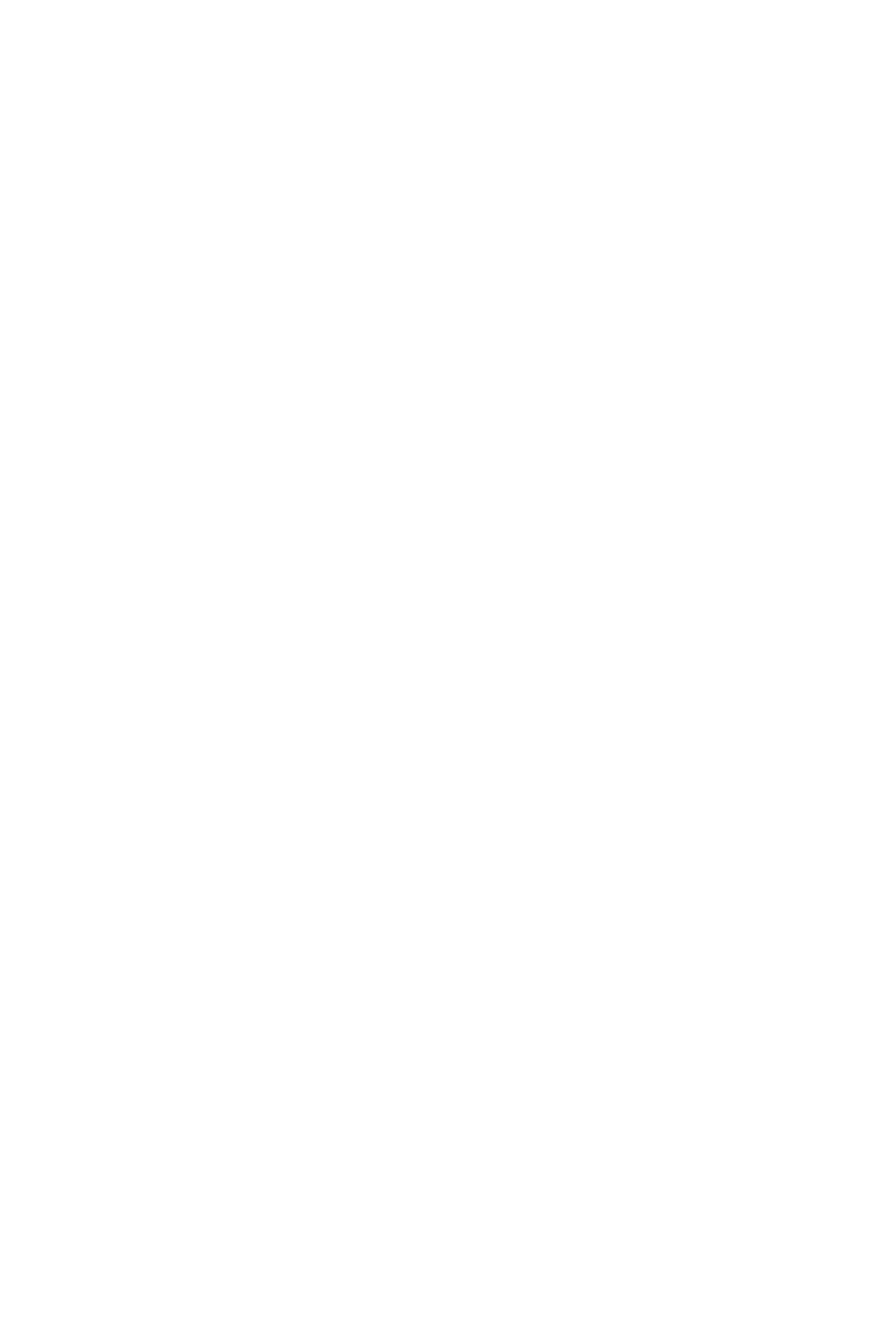
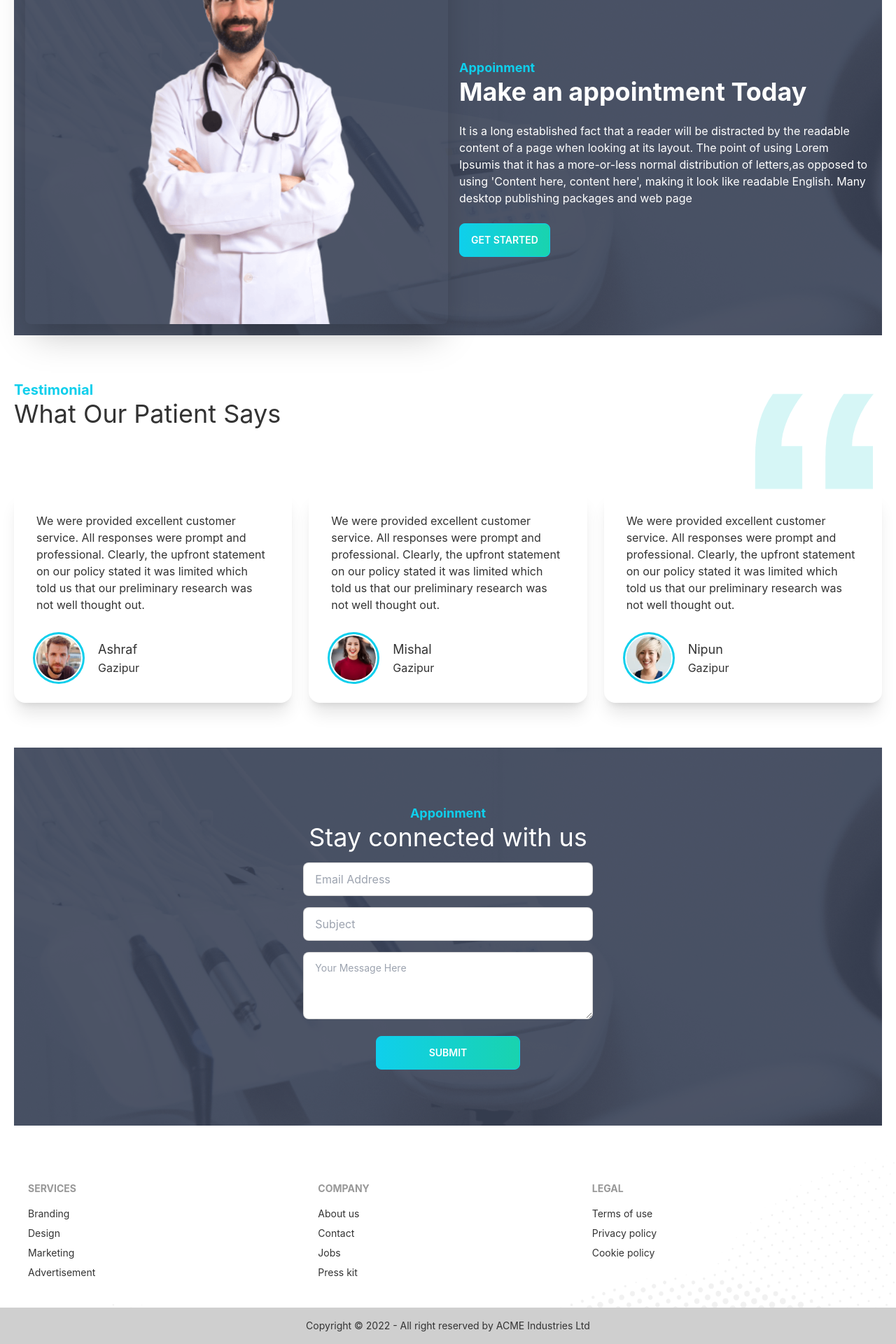
Before and after one commit to ASHRAF1925/Doctors-Portal, a React (Create React App) app: page / in a window 1280 px wide. Shown: the part 1801-3721 px from the top of the page at 70% size. Before the commit the page ends 1668 px from the top, so only its background shows below. Built offline with nearby package versions, Linux system fonts and the light colour scheme.

Commit message:
home page done

```diff
--- /dev/null
+++ b/src/Components/PrimaryButton/PrimaryButton.js
@@ -0,0 +1,9 @@
+import React from 'react';
+
+const PrimaryButton = ({children}) => {
+    return (
+        <button className="btn btn-primary bg-gradient-to-r from-primary to-secondary text-white">{children}</button>
+    );
+};
+
+export default PrimaryButton;
--- /dev/null
+++ b/src/Pages/Home/Home/ConnectUs/ConnectUs.js
@@ -0,0 +1,49 @@
+import React from "react";
+import backgroundImage from "../../../../assets/images/appointment.png";
+import PrimaryButton from "../../../../Components/PrimaryButton/PrimaryButton";
+
+const ConnectUs = () => {
+  return (
+    <section
+      className="py-20"
+      style={{
+        backgroundImage: `url(${backgroundImage})`,
+      }}
+    >
+      <h4 className="text-lg text-primary font-bold text-center">Appoinment</h4>
+      <p className="text-white text-4xl text-center">Stay connected with us</p>
+
+      <form className="w-1/3 mx-auto">
+        <div className="form-control ">
+          <label className="label"></label>
+          <input
+            type="text"
+            placeholder="Email Address"
+            className="input input-bordered"
+          />
+        </div>
+        <div className="form-control ">
+          <label className="label"></label>
+          <input
+            type="text"
+            placeholder="Subject"
+            className="input input-bordered"
+          />
+        </div>
+        <div className="form-control ">
+        <label className="label"></label>
+          <textarea
+            className="textarea textarea-bordered h-24"
+            placeholder="Your Message Here"
+          ></textarea>
+        </div>
+
+        <div className="form-control mt-6 w-1/2 mx-auto">
+          <PrimaryButton >Submit</PrimaryButton>
+        </div>
+      </form>
+    </section>
+  );
+};
+
+export default ConnectUs;
--- a/src/Pages/Home/Home/Home.js
+++ b/src/Pages/Home/Home/Home.js
@@ -4,6 +4,9 @@ import ExceptionalSection from '../Exceptional/ExceptionalSection';
 
 import InfoCards from '../InfoCards/InfoCards';
 import Services from '../Services/Services';
+import Testimonial from '../Testimonial/Testimonial';
+import ConnectUs from './ConnectUs/ConnectUs';
+import MakeAppoinment from './MakeAppoinment/MakeAppoinment';
 
 
 const Home = () => {
@@ -13,6 +16,9 @@ const Home = () => {
             <InfoCards></InfoCards>
             <Services></Services>
             <ExceptionalSection></ExceptionalSection>
+            <MakeAppoinment></MakeAppoinment>
+            <Testimonial></Testimonial>
+            <ConnectUs></ConnectUs>
         </div>
     );
 };
--- /dev/null
+++ b/src/Pages/Home/Home/MakeAppoinment/MakeAppoinment.js
@@ -0,0 +1,37 @@
+import React from "react";
+import doctor from "../../../../assets/images/doctor.png";
+import appointment from "../../../../assets/images/appointment.png";
+import PrimaryButton from "../../../../Components/PrimaryButton/PrimaryButton";
+
+const MakeAppoinment = () => {
+  return (
+    <section className="mt-32 "
+    style={
+        {
+            background:`url(${appointment})`
+        }
+    }
+    >
+      <div className="hero">
+        <div className="hero-content flex-col lg:flex-row">
+          <img src={doctor} className="lg:w-1/2 hidden md:block rounded-lg shadow-2xl -mt-32" alt="" />
+          <div>
+            <h4 className="text-lg text-primary font-bold">Appoinment</h4>
+            <h1 className="text-4xl font-bold text-white">Make an appointment Today</h1>
+            <p className="py-6 text-white">
+              It is a long established fact that a reader will be distracted by
+              the readable content of a page when looking at its layout. The
+              point of using Lorem Ipsumis that it has a more-or-less normal
+              distribution of letters,as opposed to using 'Content here, content
+              here', making it look like readable English. Many desktop
+              publishing packages and web page
+            </p>
+           <PrimaryButton>Get Started</PrimaryButton>
+          </div>
+        </div>
+      </div>
+    </section>
+  );
+};
+
+export default MakeAppoinment;
--- /dev/null
+++ b/src/Pages/Home/Testimonial/Review/Review.js
@@ -0,0 +1,27 @@
+import React from "react";
+
+const Review = ({ review }) => {
+  const { name, comment, location, iamge } = review;
+  return (
+    <div>
+      <div className="card   shadow-xl">
+        <div className="card-body">
+          <p>{comment}</p>
+          <div className="flex items-center mt-6  ">
+            <div className="avatar mr-6">
+              <div className="w-16 rounded-full ring ring-primary ring-offset-base-100 ring-offset-2">
+                <img src={iamge} alt='' />
+              </div>
+            </div>
+            <div>
+                <h5 className="text-lg">{name}</h5>
+                <p>{location}</p>
+            </div>
+          </div>
+        </div>
+      </div>
+    </div>
+  );
+};
+
+export default Review;
--- /dev/null
+++ b/src/Pages/Home/Testimonial/Testimonial.js
@@ -0,0 +1,56 @@
+import React from "react";
+import icon from "../../../assets/icons/quote.svg";
+import people1 from "../../../assets/images/people1.png";
+import people2 from "../../../assets/images/people2.png";
+import people3 from "../../../assets/images/people3.png";
+import Review from "./Review/Review";
+
+const Testimonial = () => {
+  const reviews = [
+    {
+      _id: 1,
+      name: "Ashraf",
+      comment:
+        " We were provided excellent customer service. All responses were prompt and professional. Clearly, the upfront statement on our policy stated it was limited which told us that our preliminary research was not well thought out.",
+      location: "Gazipur",
+      iamge: people1,
+    },
+    {
+      _id: 2,
+      name: "Mishal",
+      comment:
+        " We were provided excellent customer service. All responses were prompt and professional. Clearly, the upfront statement on our policy stated it was limited which told us that our preliminary research was not well thought out.",
+      location: "Gazipur",
+      iamge: people2,
+    },
+    {
+      _id: 1,
+      name: "Nipun",
+      comment:
+        " We were provided excellent customer service. All responses were prompt and professional. Clearly, the upfront statement on our policy stated it was limited which told us that our preliminary research was not well thought out.",
+      location: "Gazipur",
+      iamge: people3,
+    },
+  ];
+
+  return (
+    <section className="my-16">
+      <div className="flex justify-between">
+        <div>
+          <h4 className="text-xl text-primary font-bold">Testimonial</h4>
+          <h2 className="text-4xl">What Our Patient Says</h2>
+        </div>
+        <figure>
+          <img className="w-24 lg:w-48" src={icon} alt="" />
+        </figure>
+      </div>
+      <div className="grid  gap-6 grid-cols-1 md:grid-cols-2 lg:grid-cols-3">
+        {reviews.map((review) => (
+          <Review key={review._id} review={review}></Review>
+        ))}
+      </div>
+    </section>
+  );
+};
+
+export default Testimonial;
--- a/src/Pages/Shared/Footer/Footer.js
+++ b/src/Pages/Shared/Footer/Footer.js
@@ -1,11 +1,43 @@
-import React from 'react';
+import React from "react";
+import { Link } from "react-router-dom";
+import image from '../../../assets/images/footer.png';
 
 const Footer = () => {
-    return (
-        <div>
-            <h1>Footer</h1>
-        </div>
-    );
+  return (
+<div>
+<footer style={{
+    background:`url(${image})`,
+    backgroundSize:'cover'
+}} className="footer p-10 mt-10">
+      <div>
+        <span className="footer-title">Services</span>
+        <Link to='/' className="link link-hover">Branding</Link>
+        <Link to='/' className="link link-hover">Design</Link>
+        <Link to='/' className="link link-hover">Marketing</Link>
+        <Link to='/' className="link link-hover">Advertisement</Link>
+
+      </div>
+      <div>
+        <span className="footer-title">Company</span>
+        <Link to='/' className="link link-hover">About us</Link>
+        <Link to='/' className="link link-hover">Contact</Link>
+        <Link to='/' className="link link-hover">Jobs</Link>
+        <Link to='/' className="link link-hover">Press kit</Link>
+      </div>
+      <div>
+        <span className="footer-title">Legal</span>
+        <Link to='/' className="link link-hover">Terms of use</Link>
+        <Link to='/' className="link link-hover">Privacy policy</Link>
+        <Link to='/' className="link link-hover">Cookie policy</Link>
+      </div>
+    </footer>
+    <footer className="footer footer-center p-4 bg-base-300 text-base-content">
+  <div>
+    <p>Copyright © 2022 - All right reserved by ACME Industries Ltd</p>
+  </div>
+</footer>
+</div>
+  );
 };
 
 export default Footer;
```
